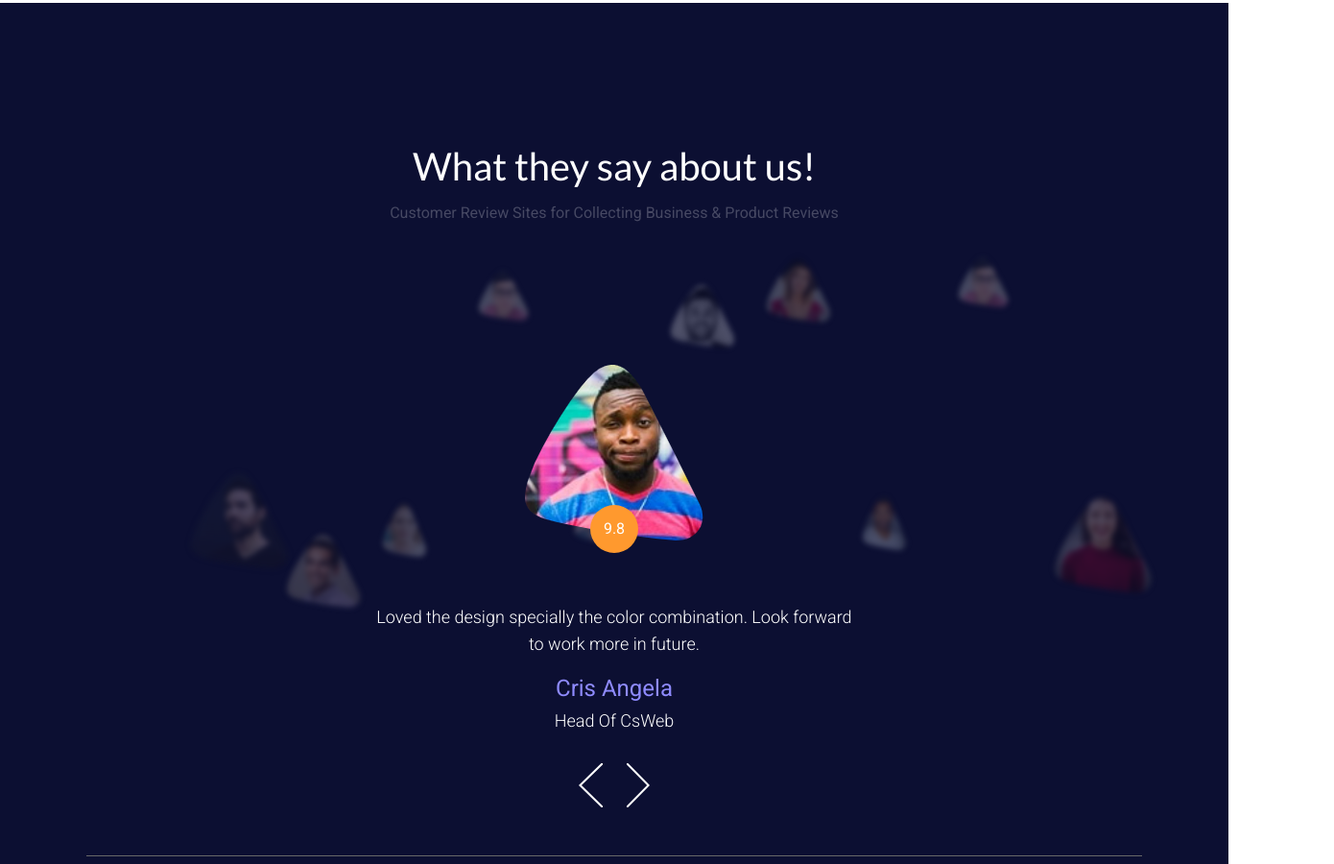
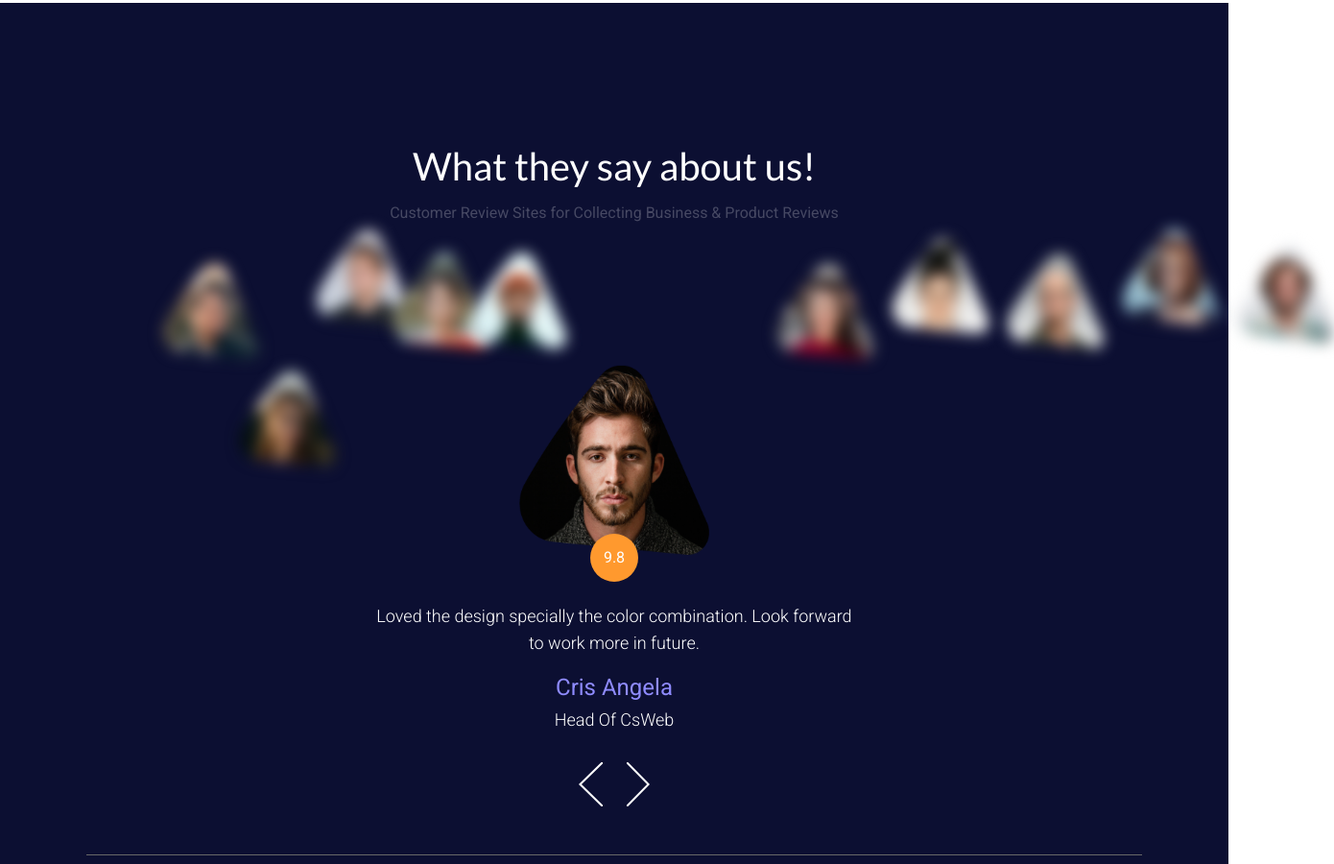
Before and after one commit to cynamonized/UI-Expert-Landing-Page, a website built with Parcel: page index.html in a window 1280 px wide. Shown: the part 5100-6000 px from the top of the page at 96% size, 1390 px wide, since content can reach past the window. Built offline with nearby package versions, Linux system fonts and the light colour scheme; files whose address does not match are found by name.

Commit message:
Changing About us comments

```diff
--- a/index.html
+++ b/index.html
@@ -219,6 +219,21 @@
           <p class="titles__subtitle">Customer Review Sites for Collecting Business & Product Reviews</h4>
         </div>
 
+        <div class="about-us__comment-avatars">
+          <img src="./images/About us/Headshot1.png" alt="" class="about-us__blurred-image headshot blurred-image--1">
+          <img src="./images/About us/Headshot2.png" alt="" class="about-us__blurred-image headshot blurred-image--2">
+          <img src="./images/About us/Headshot3.png" alt="" class="about-us__blurred-image headshot blurred-image--3">
+          <img src="./images/About us/Headshot4.png" alt="" class="about-us__blurred-image headshot blurred-image--4">
+          <img src="./images/About us/Headshot5.png" alt="" class="about-us__blurred-image headshot blurred-image--5">
+          <img src="./images/About us/Headshot6.png" alt="" class="about-us__blurred-image headshot blurred-image--6">
+          <img src="./images/About us/Headshot7.png" alt="" class="about-us__blurred-image headshot blurred-image--7">
+          <img src="./images/About us/Headshot8.png" alt="" class="about-us__blurred-image headshot blurred-image--8">
+          <img src="./images/About us/Headshot9.png" alt="" class="about-us__blurred-image headshot blurred-image--9">
+          <img src="./images/About us/Headshot10.png" alt="" class="about-us__blurred-image headshot blurred-image--10">
+          <div class="main-comment__image-container"><img src="./images/About us/Headshot11.png" alt="" class="main-comment__image headshot"></div>
+        </div>
+
+        <!-- <div class="about-us__comment-avatars">
           <img src="./images/Comments/1.png" alt="" class="about-us__blurred-image blurred-image--1">
           <img src="./images/Comments/2.png" alt="" class="about-us__blurred-image blurred-image--2">
           <img src="./images/Comments/3.png" alt="" class="about-us__blurred-image blurred-image--3">
@@ -229,18 +244,19 @@
           <img src="./images/Comments/8.png" alt="" class="about-us__blurred-image blurred-image--8">
           <img src="./images/Comments/9.png" alt="" class="about-us__blurred-image blurred-image--9">
           <img src="./images/Comments/10.png" alt="" class="about-us__blurred-image blurred-image--10">
-
+          <div class="main-comment__image-container"><img src="./images/Comments/main-comment.png" alt="" class="main-comment__image"></div>
+        </div> -->
 
         <div class="about-us__main-comment">
-          <div class="main-comment__image-container"><img src="./images/Comments/main-comment.png" alt="" class="main-comment__image"></div>
+          <!-- <div class="main-comment__image-container"><img src="./images/Comments/main-comment.png" alt="" class="main-comment__image"></div> -->
 
           <p class="main-comment__text">Loved the design specially the color combination. Look forward to work more in future.</p>
           <p class="main-comment__name">Cris Angela</p>
           <p class="main-comment__position">Head Of CsWeb</p>
 
           <div class="main-comment__navi">
-            <img src="./images/About us/Arrow - previous.svg" alt="" class="navi__prev-button">
-            <img src="./images/About us/Arrow - next.svg" alt="" class="navi__next-button">
+            <img src="./images/About us/Arrow - previous.svg" alt="" class="navi__button navi__button--prev">
+            <img src="./images/About us/Arrow - next.svg" alt="" class="navi__button navi__button--next">
           </div>
         </div>
 
--- a/js/app.js
+++ b/js/app.js
@@ -1,37 +1,52 @@
 document.addEventListener("DOMContentLoaded", function () {
   const blurredImages = document.querySelectorAll(".about-us__blurred-image");
 
+  blurredImages.forEach(function (element) {
+    element.style.transition = "8s";
+    element.style.top = generateYPosJs(100);
+  });
+
   const interval = setInterval(function () {
     blurredImages.forEach(function (element) {
-      //   console.log(generateYPosJs());
-      element.style.transition = "10s";
-      element.style.top = generateYPosJs(200);
+      element.style.top = generateYPosJs(100);
     });
-  }, 4000);
+  }, 5000);
 
   function generateYPosJs(spread) {
     const randomNumber = Math.random() * 100;
     let randomTop = Math.random() * spread;
 
     if (randomNumber < 50) {
-      randomTop = 250 + randomNumber;
+      randomTop = 0 + randomNumber;
       return randomTop + "px";
     } else {
-      randomTop = 450 + randomNumber;
+      randomTop = 100 + randomNumber;
       return randomTop + "px";
     }
   }
 
-  //
+  // NAV
   const naviContainer = document.querySelector(".main-comment__navi");
-  const prevButton = naviContainer.querySelector(".navi__prev-button");
-  const nextButton = naviContainer.querySelector(".navi__next-button");
+  const prevButton = naviContainer.querySelector(".navi__button--prev");
+  const nextButton = naviContainer.querySelector(".navi__button--next");
 
-  prevButton.addEventListener("click", function () {
+  prevButton.addEventListener("click", function (e) {
     console.log("This is a prev button");
+    console.log(this.e);
   });
 
   nextButton.addEventListener("click", function () {
     console.log("This is a next button");
   });
+
+  const allHeadshots = document.querySelectorAll(".headshot");
+  // console.log(allHeadshots);
+  allHeadshots.forEach(function (element) {
+    element.addEventListener("click", function (e) {
+      console.log(element);
+      console.log(e);
+      element.style.filter = "blur(0px)";
+      element.style.transition = "1s";
+    });
+  });
 });
--- a/scss/sections/_about-us.scss
+++ b/scss/sections/_about-us.scss
@@ -4,10 +4,10 @@
   $random_number: math.random(100);
   $random_top: math.random(200);
   @if $random_number < 50 {
-    $random_top: 250px + $random_number;
+    $random_top: 0px + $random_number;
     @return $random_top;
   } @else {
-    $random_top: 450px + $random_number;
+    $random_top: 40px + $random_number;
     @return $random_top;
   }
 }
@@ -18,10 +18,10 @@
 
 .container__about-us {
   padding-bottom: 120px;
-  position: relative;
+
   .about-us__titles {
     padding-top: 150px;
-    padding-bottom: 150px;
+    // padding-bottom: 150px;
     @include display_center_y;
     flex-direction: column;
     .title--dark-background {
@@ -32,22 +32,47 @@
     }
   }
 
-  @for $i from 1 through 10 {
-    .blurred-image--#{$i} {
-      position: absolute;
-      left: $i * 100;
-      top: generate_y_pos();
-      transition: 3s;
+  .about-us__comment-avatars {
+    position: relative;
+    .about-us__blurred-image {
     }
-  }
 
-  .about-us__main-comment {
-    @include display_center_y;
-    flex-direction: column;
-    text-align: center;
+    @for $i from 1 through 10 {
+      .blurred-image--#{$i} {
+        position: absolute;
+        // left: $i * 100;
+        @if $i < 6 {
+          left: $i * 80;
+        }
+
+        @if $i >= 6 {
+          left: $i * 120;
+        }
+
+        // @if $i > 7 {
+        //   left: $i * 120;
+        // }
+        top: generate_y_pos();
+        transition: 3s;
+        width: 100px;
+        aspect-ratio: 1/1;
+        filter: blur(8px);
+        cursor: pointer;
+        z-index: 5;
+        // pointer-events: none;
+      }
+    }
 
     .main-comment__image-container {
       position: relative;
+      display: flex;
+      justify-content: center;
+      padding: 150px 0 50px 0;
+
+      img {
+        width: 18%;
+        aspect-ratio: 1/1;
+      }
 
       &::after {
         position: absolute;
@@ -60,13 +85,20 @@
         color: white;
         line-height: 50px;
         border-radius: 50%;
-        top: 80%;
+        top: 82%;
         left: calc(50% - 25px);
+        text-align: center;
       }
     }
+  }
+
+  .about-us__main-comment {
+    @include display_center_y;
+    flex-direction: column;
+    text-align: center;
 
     .main-comment__text {
-      margin-top: 66px;
+      // margin-top: 66px;
       margin-bottom: 20px;
 
       @include font-settings(1.125rem, 300, 1.75rem, white);
@@ -86,6 +118,14 @@
       display: flex;
       gap: 25px;
       margin-top: 30px;
+
+      .navi__button {
+        cursor: pointer;
+        &:hover {
+          filter: invert(30%) sepia(99%) saturate(5538%) hue-rotate(241deg)
+            brightness(100%) contrast(109%);
+        }
+      }
     }
   }
 
--- a/scss/sections/_hero.scss
+++ b/scss/sections/_hero.scss
@@ -79,6 +79,8 @@
         background-position: center;
         background-repeat: no-repeat;
         background-size: contain;
+        filter: invert(21%) sepia(71%) saturate(6983%) hue-rotate(244deg)
+          brightness(95%) contrast(98%);
       }
 
       h1 {
```
Also changed, not shown: dist/Headshot1.d036f529.png (added), dist/Headshot10.b74a3439.png (added), dist/Headshot11.7908b042.png (added), dist/Headshot12.f80d4eec.png (added), dist/Headshot2.700c915a.png (added), dist/Headshot3.31c6729a.png (added), dist/Headshot4.906bbb98.png (added), dist/Headshot5.f3348bc5.png (added), dist/Headshot6.d4066909.png (added), dist/Headshot7.d8b84cb1.png (added), dist/Headshot8.eba7cd36.png (added), dist/Headshot9.e28b9cf3.png (added), dist/index.html, 5 other files. Lines whose indentation alone changed are shown as unchanged.
